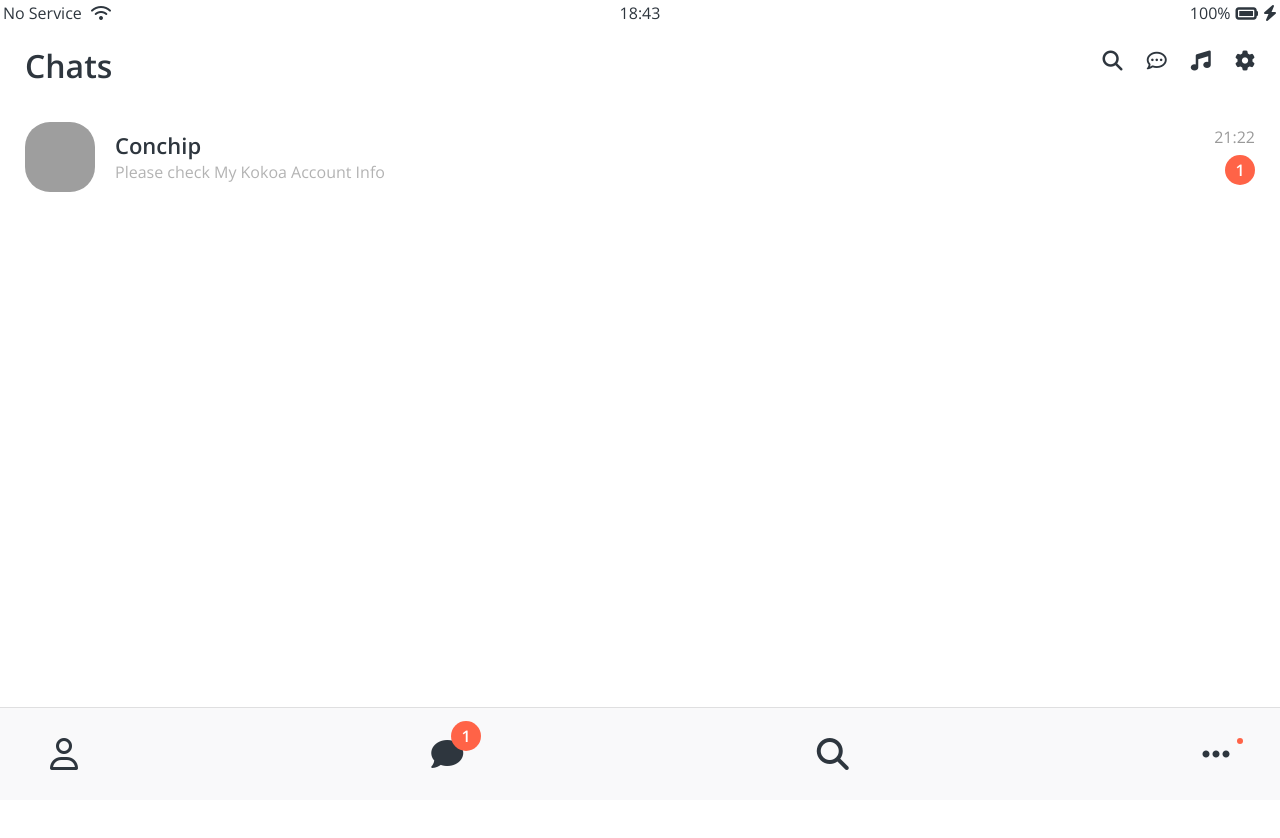
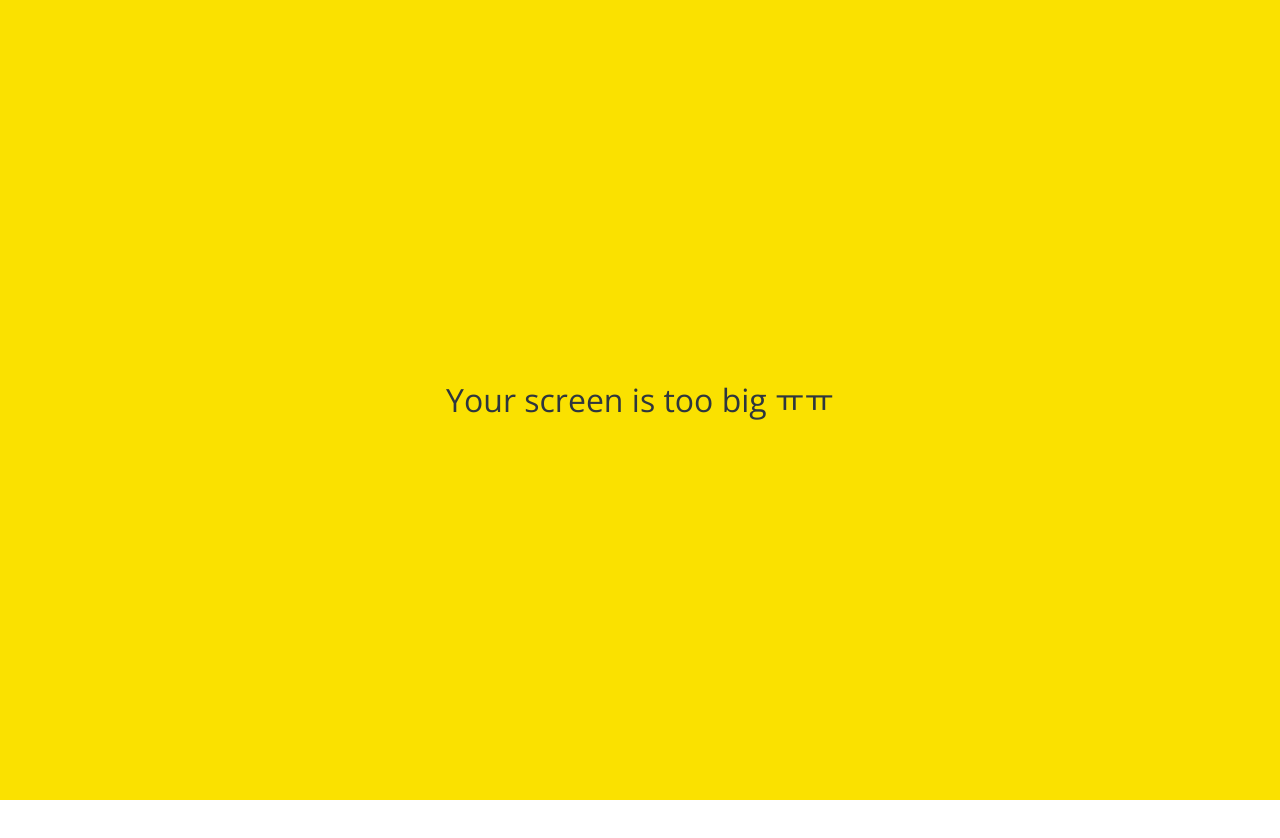
Before and after one commit to Conchip/kokoa-clone, a plain HTML site: page chats.html in a window 1280 px wide. Shown: the top 838 px of the page. Drawn offline with nearby package versions, Linux system fonts and the light colour scheme; grey boxes are pictures that could not be loaded.

Commit message:
real finish

```diff
--- a/chats.html
+++ b/chats.html
@@ -83,6 +83,10 @@
       </ul>
     </nav>
 
+    <div id="no-mobile">
+      <span>Your screen is too big ㅠㅠ</span>
+    </div>
+
     <script
       src="https://kit.fontawesome.com/6478f529f2.js"
       crossorigin="anonymous"
--- /dev/null
+++ b/css/components/no-mobile.css
@@ -0,0 +1,18 @@
+#no-mobile {
+  position: absolute;
+  z-index: 99;
+  height: 100vh;
+  background-color: var(--yellow);
+  width: 100vw;
+  display: flex;
+  justify-content: center;
+  align-items: center;
+  font-size: 32px;
+  top: 0;
+}
+
+@media screen and (max-width: 645px) {
+  #no-mobile {
+    display: none;
+  }
+}
--- a/css/styles.css
+++ b/css/styles.css
@@ -9,6 +9,7 @@
 @import "components/user-component.css";
 @import "components/badge.css";
 @import "components/icon-row.css";
+@import "components/no-mobile.css";
 /*Screens*/
 @import "screens/login.css";
 @import "screens/friends.css";
```
Also changed, not shown: find.html (+3 -0 lines), friends.html (+3 -0 lines), index.html (+3 -0 lines), more.html (+3 -0 lines), settings.html (+3 -0 lines).
